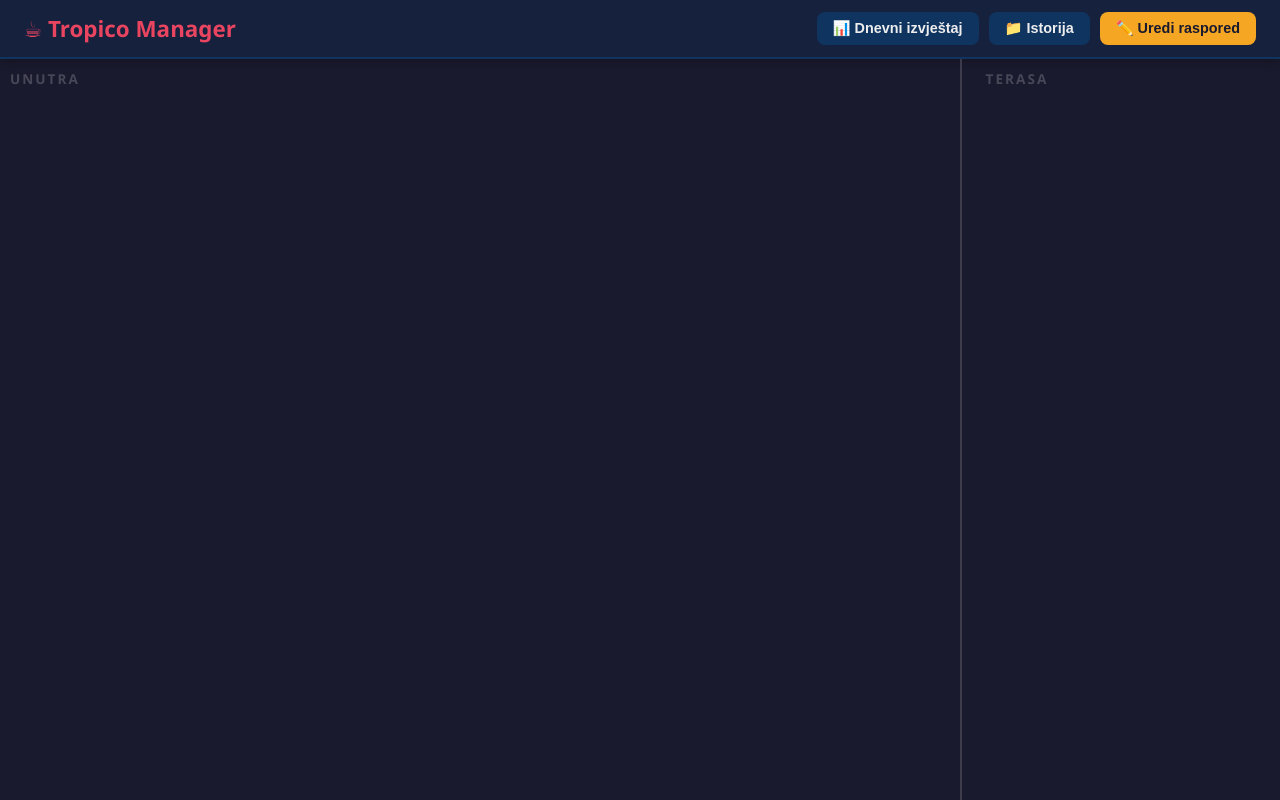
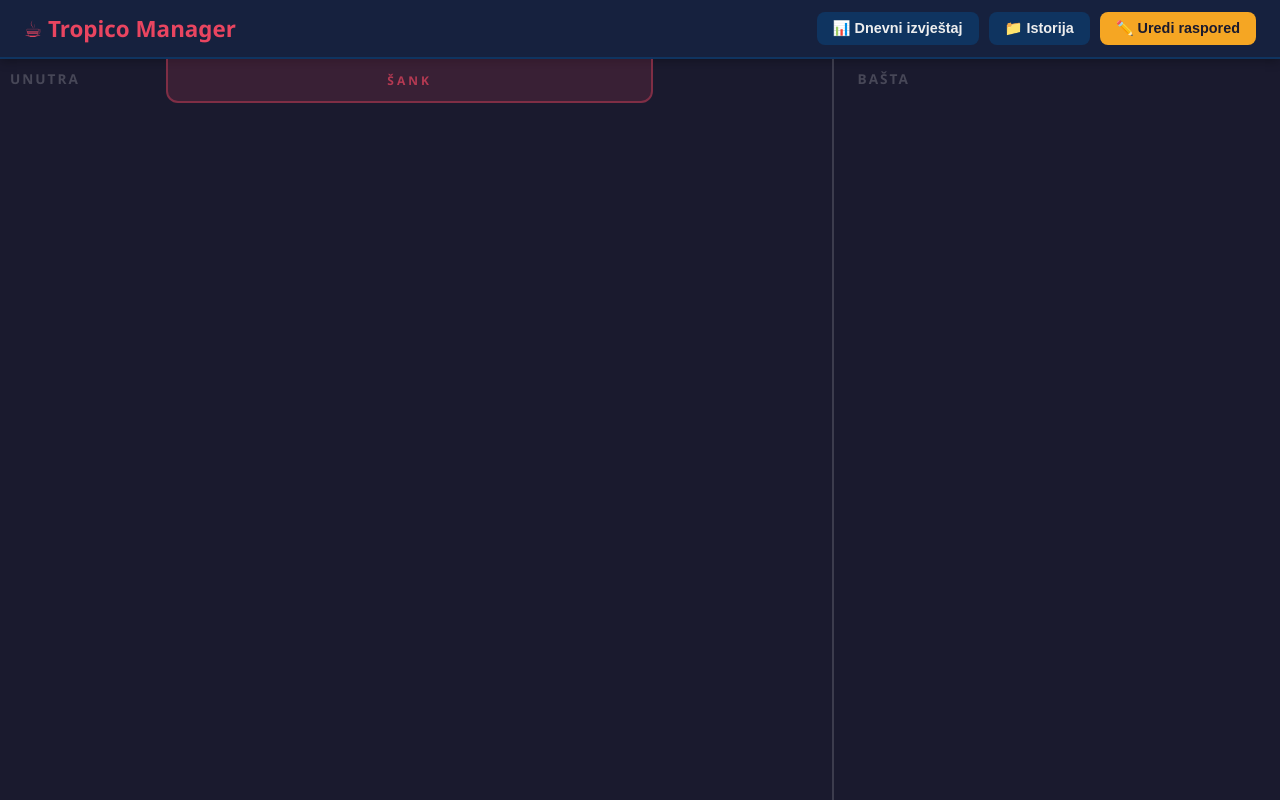
Before and after one commit to dejanm96/TableManagement, a website: page kafic-app/client/index.html in a window 1280 px wide. Drawn offline with nearby package versions, Linux system fonts and the light colour scheme; no server answers.

Commit message:
Sank, smaller tables

```diff
--- a/kafic-app/client/index.html
+++ b/kafic-app/client/index.html
@@ -22,7 +22,10 @@
   <main>
 <div id="table-area">
   <div id="area-label-inside">Unutra</div>
-  <div id="area-label-terrace">Terasa</div>
+  <div id="area-label-terrace">Bašta</div>
+  <div id="sank">
+    <span>ŠANK</span>
+  </div>
 </div>
 
     <!-- Dugme za dodavanje stola (vidljivo samo u edit modu) -->
--- a/kafic-app/client/style.css
+++ b/kafic-app/client/style.css
@@ -94,7 +94,7 @@ main {
 #table-area::after {
   content: '';
   position: absolute;
-  left: 75%;
+  left: 65%;
   top: 0;
   bottom: 0;
   width: 2px;
@@ -116,7 +116,7 @@ main {
 
 #area-label-terrace {
   position: absolute;
-  left: 77%;
+  left: 67%;
   top: 10px;
   color: rgba(255,255,255,0.2);
   font-size: 0.85rem;
@@ -177,16 +177,16 @@ main {
 }
 
 .table-card .table-name {
-  font-size: 0.85rem;
+  font-size: 0.68rem;
   font-weight: 700;
   text-align: center;
   color: #eee;
 }
 
 .table-card .table-guest {
-  font-size: 0.75rem;
+  font-size: 0.65rem;
   color: #aaa;
-  margin-top: 4px;
+  margin-top: 2px;
   text-align: center;
 }
 
@@ -369,3 +369,28 @@ main {
   color: #f9c74f;
   font-size: 1.1rem;
 }
+
+/* ─── SANK ───────────────────────────────────────────── */
+
+#sank {
+  position: absolute;
+  top: 0;
+  left: 13%;
+  width: 38%;
+  height: 44px;
+  background: rgba(233, 69, 96, 0.15);
+  border: 2px solid rgba(233, 69, 96, 0.4);
+  border-top: none;
+  border-radius: 0 0 12px 12px;
+  display: flex;
+  align-items: center;
+  justify-content: center;
+  pointer-events: none;
+}
+
+#sank span {
+  color: rgba(233, 69, 96, 0.7);
+  font-size: 0.75rem;
+  font-weight: 700;
+  letter-spacing: 3px;
+}
```
